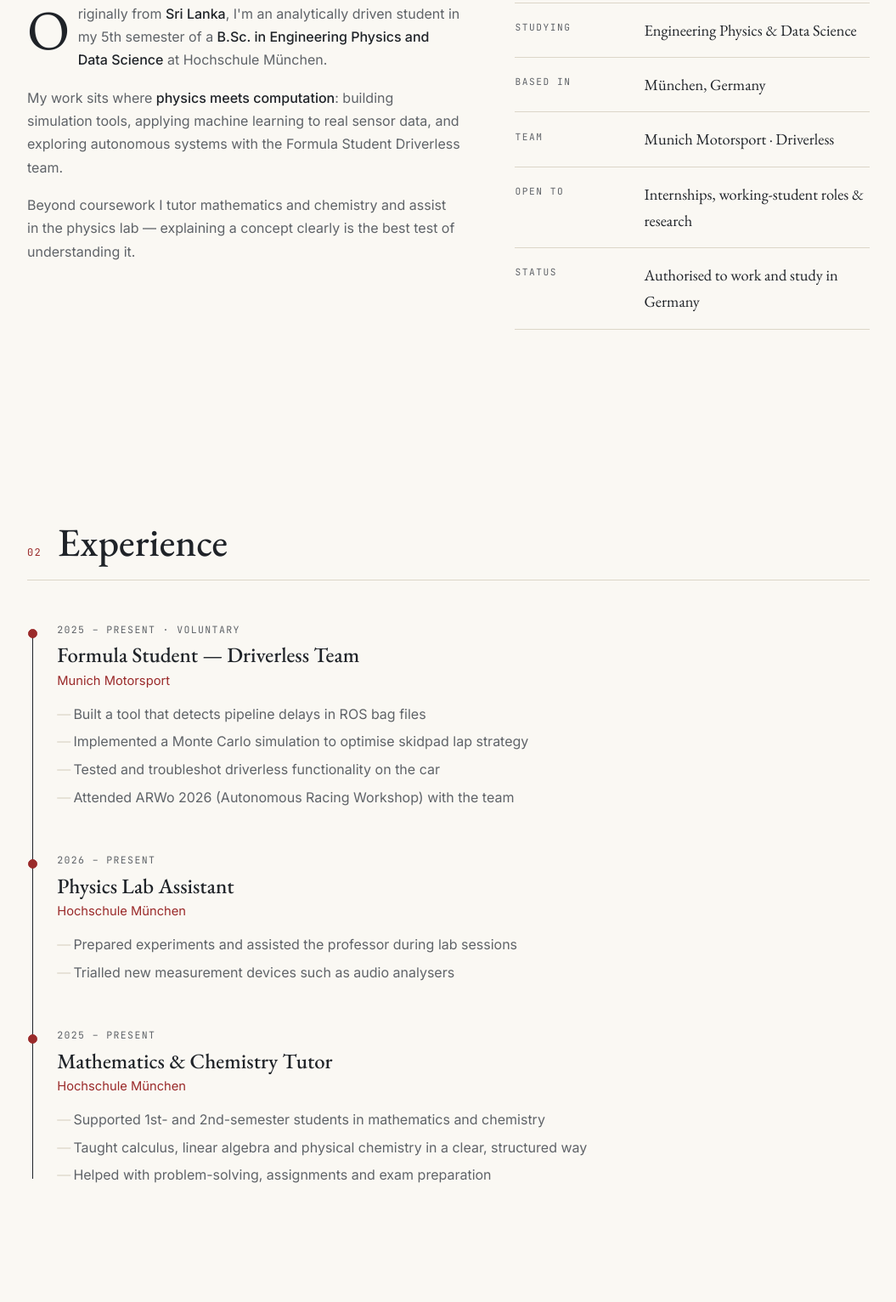
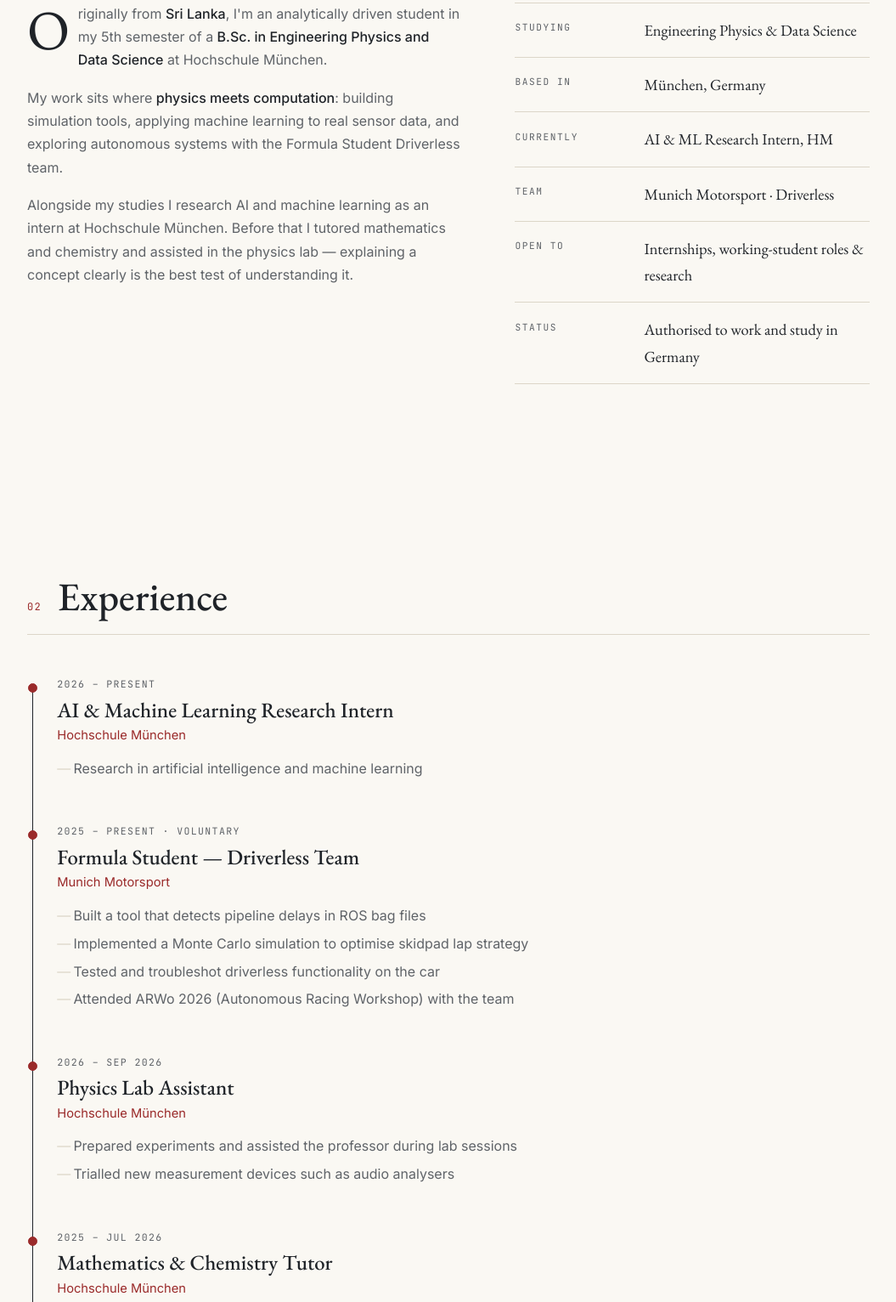
Before and after one commit to pasindu-hansaka/pasindu-hansaka.github.io, a plain HTML site: page index.html in a window 1280 px wide. Shown: the part 1053-2585 px from the top of the page at 85% size, without its empty margins (112-1167 px from the left). Drawn offline with nearby package versions, Linux system fonts and the light colour scheme.

Commit message:
Update experience: add AI & ML research internship, end tutor and lab roles
Co-Authored-By: Claude Opus 5.5 <noreply@anthropic.com>
Claude-Session: https://claude.ai/code/session_01PJVLphVepmxbYiAxFdB16F

```diff
--- a/index.html
+++ b/index.html
@@ -4,7 +4,7 @@
 <meta charset="UTF-8">
 <meta name="viewport" content="width=device-width, initial-scale=1.0">
 <title>Pasindu Hansaka — Engineering Physics &amp; Data Science</title>
-<meta name="description" content="Pasindu Hansaka — Engineering Physics & Data Science student at Hochschule München. Simulation, machine learning, control systems and autonomous racing with Formula Student Driverless.">
+<meta name="description" content="Pasindu Hansaka — Engineering Physics & Data Science student and AI & ML research intern at Hochschule München. Simulation, machine learning, control systems and autonomous racing with Formula Student Driverless.">
 <meta name="theme-color" content="#faf8f3" media="(prefers-color-scheme: light)">
 <meta name="theme-color" content="#0d1117" media="(prefers-color-scheme: dark)">
 <link rel="preconnect" href="https://fonts.googleapis.com">
@@ -319,7 +319,7 @@
       <svg class="flourish" viewBox="0 0 420 18" aria-hidden="true"><path d="M2 12 C90 4 200 16 300 8 S400 6 418 10"/></svg>
       <div class="stagger">
         <div class="hero-role">Engineering Physics &amp; Data Science · Hochschule München</div>
-        <p class="hero-lede">I combine physics fundamentals with machine learning, simulation and signal processing — currently on the Formula Student Driverless team and assisting in the physics lab.</p>
+        <p class="hero-lede">I combine physics fundamentals with machine learning, simulation and signal processing — currently an AI &amp; ML research intern at Hochschule München and part of the Formula Student Driverless team.</p>
         <div class="ctas">
           <a href="#projects" class="btn btn-solid">View work</a>
           <a href="#contact" class="btn btn-line">Get in touch</a>
@@ -379,11 +379,12 @@
       <div class="reveal">
         <p class="dropcap">Originally from <strong>Sri Lanka</strong>, I'm an analytically driven student in my 5th semester of a <strong>B.Sc. in Engineering Physics and Data Science</strong> at Hochschule München.</p>
         <p>My work sits where <strong>physics meets computation</strong>: building simulation tools, applying machine learning to real sensor data, and exploring autonomous systems with the Formula Student Driverless team.</p>
-        <p>Beyond coursework I tutor mathematics and chemistry and assist in the physics lab — explaining a concept clearly is the best test of understanding it.</p>
+        <p>Alongside my studies I research AI and machine learning as an intern at Hochschule München. Before that I tutored mathematics and chemistry and assisted in the physics lab — explaining a concept clearly is the best test of understanding it.</p>
       </div>
       <dl class="facts reveal">
         <div class="fact"><dt>Studying</dt><dd>Engineering Physics &amp; Data Science</dd></div>
         <div class="fact"><dt>Based in</dt><dd>München, Germany</dd></div>
+        <div class="fact"><dt>Currently</dt><dd>AI &amp; ML Research Intern, HM</dd></div>
         <div class="fact"><dt>Team</dt><dd>Munich Motorsport · Driverless</dd></div>
         <div class="fact"><dt>Open to</dt><dd>Internships, working-student roles &amp; research</dd></div>
         <div class="fact"><dt>Status</dt><dd>Authorised to work and study in Germany</dd></div>
@@ -399,6 +400,14 @@
     <div class="timeline" id="timeline">
       <div class="ink"></div>
       <article class="job reveal">
+        <div class="job-meta">2026 – Present</div>
+        <h3>AI &amp; Machine Learning Research Intern</h3>
+        <div class="org">Hochschule München</div>
+        <ul>
+          <li>Research in artificial intelligence and machine learning</li>
+        </ul>
+      </article>
+      <article class="job reveal">
         <div class="job-meta">2025 – Present · Voluntary</div>
         <h3>Formula Student — Driverless Team</h3>
         <div class="org">Munich Motorsport</div>
@@ -410,7 +419,7 @@
         </ul>
       </article>
       <article class="job reveal">
-        <div class="job-meta">2026 – Present</div>
+        <div class="job-meta">2026 – Sep 2026</div>
         <h3>Physics Lab Assistant</h3>
         <div class="org">Hochschule München</div>
         <ul>
@@ -419,7 +428,7 @@
         </ul>
       </article>
       <article class="job reveal">
-        <div class="job-meta">2025 – Present</div>
+        <div class="job-meta">2025 – Jul 2026</div>
         <h3>Mathematics &amp; Chemistry Tutor</h3>
         <div class="org">Hochschule München</div>
         <ul>
```
